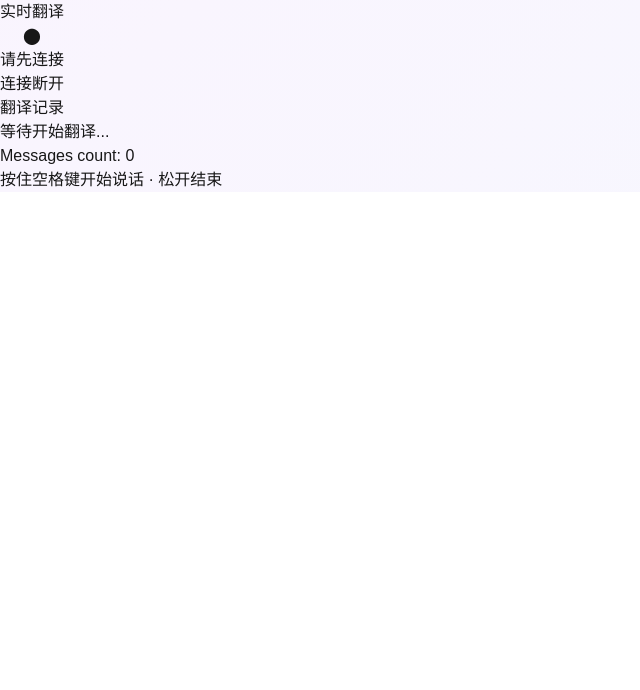
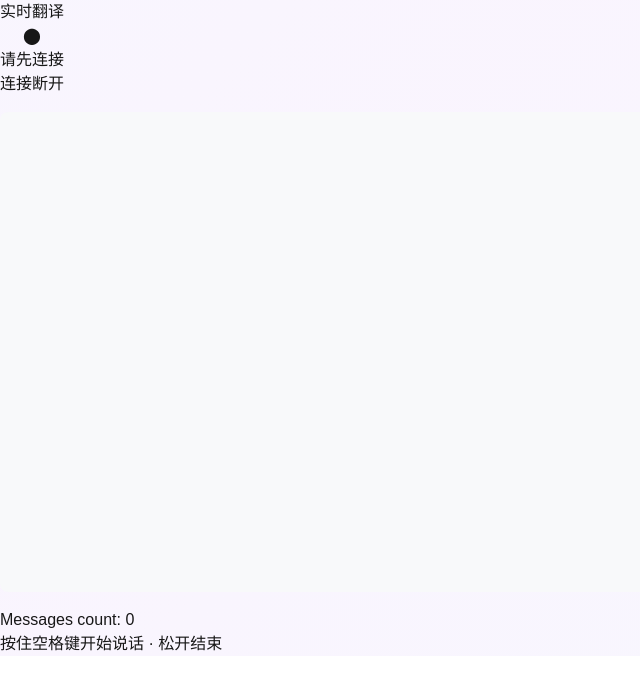
Before and after one commit to AmadeusGB/realtime-chat-translate, a Next.js app: page / in a window 1280 px wide. Shown: the top 690 px of the page, without its empty margins (0-640 px from the left). Built offline with nearby package versions, Linux system fonts and the light colour scheme.

Commit message:
Integrate OpenAI for text translation

```diff
--- a/src/app/api/translate/route.ts
+++ b/src/app/api/translate/route.ts
@@ -1,4 +1,9 @@
 import { NextResponse } from 'next/server'
+import OpenAI from 'openai'
+
+const openai = new OpenAI({
+  apiKey: process.env.OPENAI_API_KEY
+})
 
 export async function POST(request: Request) {
   try {
@@ -12,11 +17,25 @@ export async function POST(request: Request) {
       )
     }
 
-    // 这里可以调用翻译服务
-    // 示例: 直接返回原文
-    const translation = text
+    // 调用 OpenAI API 进行翻译
+    const completion = await openai.chat.completions.create({
+      model: "gpt-4o-mini",
+      messages: [
+        {
+          role: "system",
+          content: "You are a translator. Translate the following English text to Chinese. Only output the translation, no explanations."
+        },
+        {
+          role: "user",
+          content: text
+        }
+      ],
+      temperature: 0.3
+    });
 
+    const translation = completion.choices[0].message.content;
     console.log('Translation result:', translation)
+
     return NextResponse.json({ translation })
   } catch (error) {
     console.error('Translation error:', error)
--- a/src/app/globals.css
+++ b/src/app/globals.css
@@ -65,3 +65,32 @@ body {
   0% { transform: scale(1); opacity: 0.4; }
   100% { transform: scale(1.5); opacity: 0; }
 }
+
+/* 添加翻译记录容器样式 */
+.translation-record {
+  height: 60vh; /* 使用视窗高度的60%作为容器高度 */
+  overflow-y: auto; /* 添加垂直滚动条 */
+  padding: 1rem;
+  background-color: #f8f9fa;
+  border-radius: 0.5rem;
+  margin: 1rem 0;
+}
+
+/* 美化滚动条样式（可选） */
+.translation-record::-webkit-scrollbar {
+  width: 8px;
+}
+
+.translation-record::-webkit-scrollbar-track {
+  background: #f1f1f1;
+  border-radius: 4px;
+}
+
+.translation-record::-webkit-scrollbar-thumb {
+  background: #888;
+  border-radius: 4px;
+}
+
+.translation-record::-webkit-scrollbar-thumb:hover {
+  background: #555;
+}
--- a/src/app/page.tsx
+++ b/src/app/page.tsx
@@ -126,11 +126,11 @@ export default function Home() {
 
       if (!response.ok) throw new Error('Translation failed');
 
-      const { translatedText } = await response.json();
+      const { translation } = await response.json();
 
       setMessages(prev => prev.map(msg =>
         msg.id === messageId
-          ? {...msg, translatedText, isPending: false}
+          ? {...msg, translatedText: translation, isPending: false}
           : msg
       ));
     } catch (error) {
@@ -193,6 +193,14 @@ export default function Home() {
     };
   }, []);
 
+  // 添加自动滚动效果
+  useEffect(() => {
+    const element = document.querySelector('.translation-record');
+    if (element) {
+      element.scrollTop = element.scrollHeight;
+    }
+  }, [messages]); // 当消息列表更新时触发
+
   return (
     <main className="min-h-screen relative overflow-hidden bg-gradient-animate">
       {/* 装饰性背景元素 */}
--- a/src/components/TranslationPanel.tsx
+++ b/src/components/TranslationPanel.tsx
@@ -17,90 +17,46 @@ export default function TranslationPanel({ messages, isTranslating }: Translatio
   }, [messages]);
 
   return (
-    <div className="flex flex-col h-full">
-      {/* 面板标题 */}
-      <div className="flex items-center justify-between mb-4">
-        <h3 className="text-lg font-medium">翻译记录</h3>
-        <div className="flex items-center space-x-2">
-          {isTranslating && (
-            <div className="flex items-center space-x-2">
-              <div className="w-2 h-2 rounded-full bg-blue-500 animate-pulse" />
-              <span className="text-sm text-gray-400">正在翻译...</span>
-            </div>
-          )}
-        </div>
-      </div>
-
-      {/* 消息列表 */}
-      <div
-        ref={scrollRef}
-        className="flex-1 overflow-y-auto space-y-4 pr-4 custom-scrollbar"
-      >
-        {messages.length === 0 ? (
-          <div className="h-full flex items-center justify-center text-gray-400">
-            <p>等待开始翻译...</p>
-          </div>
-        ) : (
-          messages.map((message) => (
-            <div
-              key={message.id}
-              className={`
-                flex flex-col space-y-2 p-4 rounded-2xl
-                ${message.role === 'user'
-                  ? 'bg-blue-500/10 ml-8'
-                  : 'bg-gray-500/10 mr-8'
-                }
-              `}
-            >
-              {/* 原文 */}
-              <div className="flex items-start space-x-2">
-                <span className={`
-                  text-xs px-2 py-1 rounded-full
-                  ${message.role === 'user'
-                    ? 'bg-blue-500 text-white'
-                    : 'bg-gray-500 text-white'
-                  }
-                `}>
-                  {message.role === 'user' ? '你' : 'AI'}
-                </span>
-                <p className="flex-1 text-sm">
-                  {message.originalText || message.content}
-                </p>
+    <div className="h-full">
+      <div className="translation-record" ref={scrollRef}>
+        {messages.map((message, index) => (
+          <div key={message.id}>
+            <div className="message">
+              {/* 英文消息 */}
+              <div className="flex gap-3 mb-4">
+                <div className="flex-shrink-0 w-8 h-8 rounded-full bg-blue-500 flex items-center justify-center text-white">
+                  En
+                </div>
+                <div className="flex-1 min-h-[2rem] flex items-center">
+                  {message.originalText}
+                </div>
               </div>
 
-              {/* 译文 */}
+              {/* 中文翻译 */}
               {message.translatedText && (
-                <div className="flex items-start space-x-2 pl-8">
-                  <p className="flex-1 text-sm text-gray-500">
+                <div className="flex gap-3 mb-4">
+                  <div className="flex-shrink-0 w-8 h-8 rounded-full bg-green-500 flex items-center justify-center text-white">
+                    中
+                  </div>
+                  <div className="flex-1 min-h-[2rem] flex items-center">
                     {message.translatedText}
-                  </p>
-                  <button
-                    onClick={() => navigator.clipboard.writeText(message.translatedText!)}
-                    className="text-gray-400 hover:text-gray-600 transition-colors"
-                  >
-                    <svg className="w-4 h-4" fill="none" stroke="currentColor" viewBox="0 0 24 24">
-                      <path strokeLinecap="round" strokeLinejoin="round" strokeWidth={2}
-                        d="M8 5H6a2 2 0 00-2 2v12a2 2 0 002 2h10a2 2 0 002-2v-1M8 5a2 2 0 002 2h2a2 2 0 002-2M8 5a2 2 0 012-2h2a2 2 0 012 2m0 0h2a2 2 0 012 2v3m2 4H10m0 0l3-3m-3 3l3 3"
-                      />
-                    </svg>
-                  </button>
-                </div>
-              )}
-
-              {/* 加载状态 */}
-              {message.isPending && (
-                <div className="flex items-center space-x-1 pl-8">
-                  <div className="w-1.5 h-1.5 rounded-full bg-gray-400 animate-bounce" />
-                  <div className="w-1.5 h-1.5 rounded-full bg-gray-400 animate-bounce"
-                    style={{ animationDelay: '0.2s' }} />
-                  <div className="w-1.5 h-1.5 rounded-full bg-gray-400 animate-bounce"
-                    style={{ animationDelay: '0.4s' }} />
+                  </div>
                 </div>
               )}
             </div>
-          ))
-        )}
+
+            {/* 添加分隔线，但不在最后一条消息后添加 */}
+            {index < messages.length - 1 && (
+              <div className="my-4 border-b border-gray-200 dark:border-gray-700 opacity-50" />
+            )}
+          </div>
+        ))}
       </div>
+      {isTranslating && (
+        <div className="mt-4 text-sm text-gray-500">
+          翻译中...
+        </div>
+      )}
     </div>
   );
 }
--- a/src/services/webrtc.ts
+++ b/src/services/webrtc.ts
@@ -5,6 +5,8 @@ export class WebRTCService {
   private onConnectionStateChangeCallback: ((state: RTCPeerConnectionState) => void) | null = null;
   private mediaStream: MediaStream | null = null;
   private speechCallbacks: ((text: string) => void)[] = [];
+  private lastChineseTranscript: string = '';
+  private lastEnglishTranscript: string = '';
 
   constructor() {
     // 确保只在浏览器环境中初始化
@@ -185,12 +187,29 @@ export class WebRTCService {
 
   // 在收到语音识别结果时调用
   private handleSpeechResult(text: string) {
-    console.log('[WebRTCService] Handling speech result:', text);
+    // Store transcripts based on language detection
+    if (/[\u4e00-\u9fa5]/.test(text)) {
+      this.lastChineseTranscript = text;
+    } else {
+      this.lastEnglishTranscript = text;
+    }
+
+    // Call existing speech callbacks
     console.log('[WebRTCService] Number of callbacks:', this.speechCallbacks.length);
     this.speechCallbacks.forEach(callback => {
       console.log('[WebRTCService] Calling speech callback');
       callback(text);
     });
+
+    // If we have both transcripts, emit a translation pair
+    if (this.lastChineseTranscript && this.lastEnglishTranscript) {
+      this.speechCallbacks.forEach(callback => {
+        callback(`${this.lastChineseTranscript} -> ${this.lastEnglishTranscript}`);
+      });
+      // Clear after emitting
+      this.lastChineseTranscript = '';
+      this.lastEnglishTranscript = '';
+    }
   }
 
   // 简化音频处理方法
```
